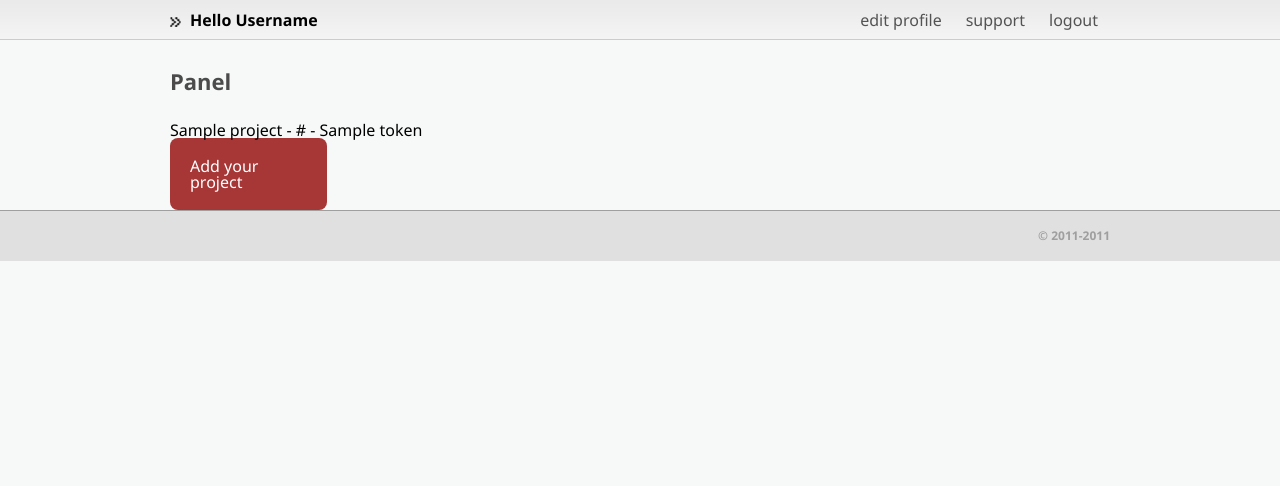
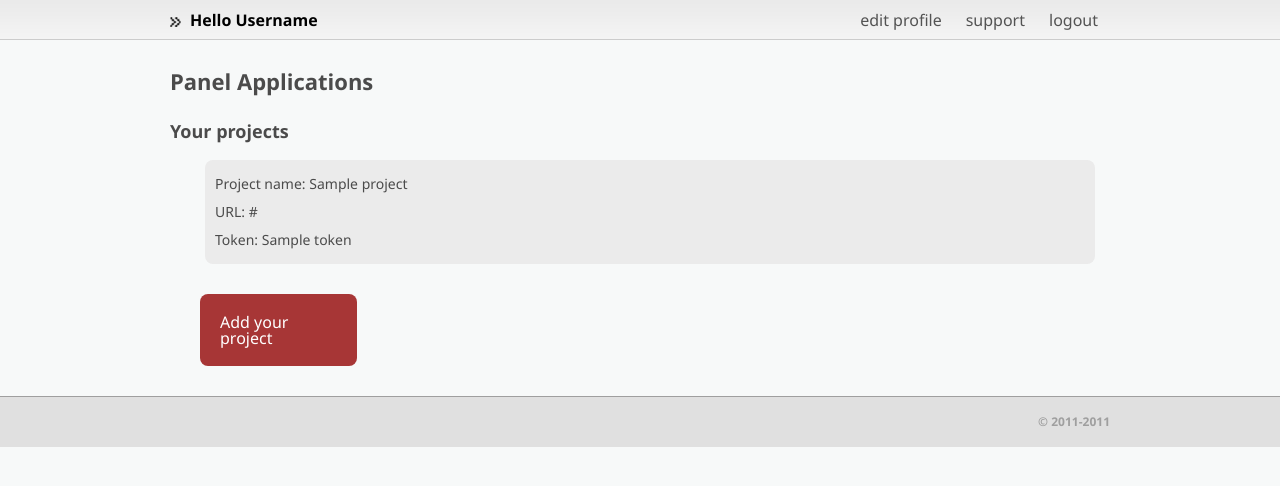
Before and after one commit to andrewsmedina/djangodash2011, a Django app: template startdust_website/panel/templates/panel/index.html in a window 1280 px wide. Shown: the part 119-605 px from the top of the page. Run offline with Django 3.2, Linux system fonts and the light colour scheme; the template is opened without the code that fills it: most values are stand-ins (such as "Sample title", 1, 10 or a date in 2020); parts of the project's set-up code (start-up, migrations or seed data) failed here and were passed over.

Commit message:
Edit css list projects

```diff
--- a/startdust_website/panel/static/css/form.css
+++ b/startdust_website/panel/static/css/form.css
@@ -27,3 +27,9 @@
 	background-color: #000;
 	color: #fff;
 }
+
+.errorlist{
+	color: #ff0000;
+	margin: 10px 440px 0px 0px;
+	float: right;
+}
--- a/startdust_website/panel/static/css/panel.css
+++ b/startdust_website/panel/static/css/panel.css
@@ -16,6 +16,7 @@
 	border: none;
 	border-radius: 8px;
 	padding: 20px;
+	margin: 30px;
 }
 
 .add-project a {
@@ -30,6 +31,30 @@
 	color: #fff;
 }
 
+.container h3 {
+	font-size: 18px;
+	font-weight: bold;
+	color: #4B4B4B;
+}
+
+.projects ul {
+	margin: 20px 0px 0px 20px;
+	/*border: 4px solid #EBEBEB;*/
+	border-radius: 8px;
+}
+
+.projects li {
+	margin: 15px;
+	background-color: #EBEBEB;
+	border-radius: 8px;
+	padding:10px;
+}
+
+.projects p {
+	font-size: 14px;
+	font-weight: normal;
+}
+
 .footer-panel {
 	background-color: #e0e0e0;
     border-top: solid 1px #9f9f9f;
--- a/startdust_website/panel/templates/panel/index.html
+++ b/startdust_website/panel/templates/panel/index.html
@@ -2,13 +2,20 @@
 
 {% block content %}
 <div class="container">
-	<h2>Panel</h2>
+	<h2>Panel Applications</h2>
 
     {% if projects %}
 	<div class="projects">
-        {% for project in projects %}
-            {{ project.name}} - {{ project.url}} - {{ project.token }}
-        {% endfor %}
+        <h3>Your projects</h3>
+        <ul>
+            {% for project in projects %}
+                <li>
+                    <p><span>Project name: </span>{{ project.name}}</p>
+                    <p><span>URL: </span>{{ project.url}}</p>
+                    <p><span>Token: </span>{{ project.token }}</p>
+                </li>
+            {% endfor %}
+        </ul>
 	</div>
     {% else %}
         add a project please
```
